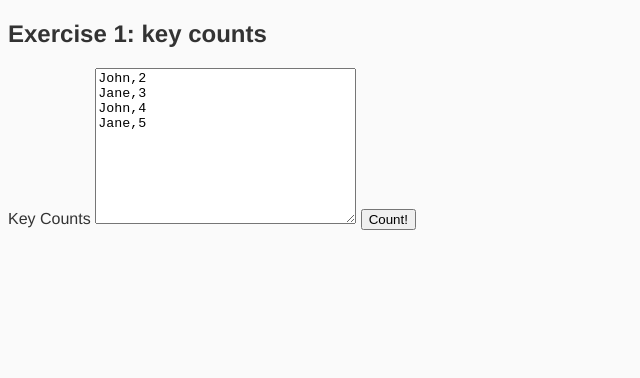
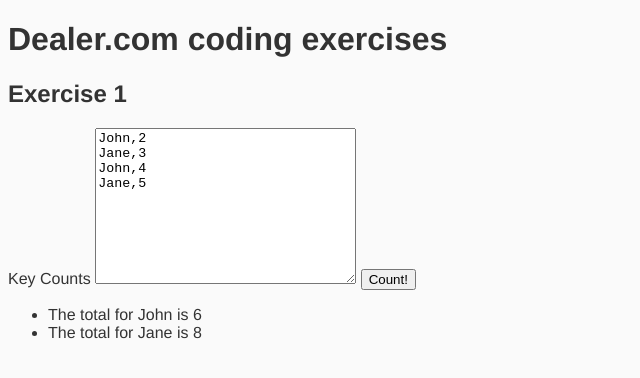
Before and after one commit to tinkertrain/dealerExercises, a website: page app/index.html in a window 1280 px wide. Both pictures are taken after a click on the button "Count!". Shown: the whole page, without its empty margins (0-640 px from the left). Drawn offline with nearby package versions, Linux system fonts and the light colour scheme; files that its build step writes are made by us from their sources.

Commit message:
Tests and execution of the display results functionality

```diff
--- a/app/index.html
+++ b/app/index.html
@@ -26,13 +26,18 @@
     <!--[if lt IE 10]>
             <p class="browsehappy">You are using an <strong>outdated</strong> browser. Please <a href="http://browsehappy.com/">upgrade your browser</a> to improve your experience.</p>
         <![endif]-->
-    <!-- <h1>Dealer.com coding exercises</h1> -->
+    <h1>Dealer.com coding exercises</h1>
 
     <section class="exercise exercise__textarea">
-        <h2>Exercise 1: key counts</h2>
-        <label for="keyCounts">Key Counts</label>
-        <textarea name="keyCounts" id="keyCounts" cols="30" rows="10"></textarea>
-        <button>Count!</button>
+        <h2>Exercise 1</h2>
+        <div class="column">
+            <label for="keyCounts">Key Counts</label>
+            <textarea name="keyCounts" id="keyCounts" cols="30" rows="10"></textarea>
+            <button>Count!</button>
+        </div>
+        <div class="column">
+            <ul class="exercise__output"></ul>
+        </div>
     </section>
 
 
--- a/app/scripts/main.js
+++ b/app/scripts/main.js
@@ -18,12 +18,14 @@
   // Retrieve elements from the DOM
   var kcTextArea = document.getElementsByTagName('textarea')[0];
   var kcButton = document.getElementsByTagName('button')[0];
+  var kcOutput = document.getElementsByClassName('exercise__output')[0];
 
   // The Key Counter object
-  var KeyCounter = function(textarea, button) {
+  var KeyCounter = function(textarea, button, outputArea) {
       this.defaultValue = 'John,2\nJane,3\nJohn,4\nJane,5';
       this.textArea = textarea;
       this.button = button;
+      this.outputArea = outputArea;
   };
 
   // Method to split lines of the textarea and ocnvert into an array
@@ -56,7 +58,6 @@
     var key;
 
     arrObjs.forEach(function(obj, index) {
-
       if(index === 0) {
         consolidatedArray.push(
           {
@@ -66,8 +67,6 @@
         keys.push(obj.key);
       }
       else {
-        console.log(index);
-        console.log(consolidatedArray);
         if(keys.indexOf(obj.key) === -1) {
           consolidatedArray.push({
             key: obj.key,
@@ -87,19 +86,28 @@
     return consolidatedArray;
   };
 
+  // Method to display the results in the output area
+  KeyCounter.prototype.displayResults = function(arr) {
+    var results = [];
+    var tempStr;
+    kc.outputArea.innerHTML = '';
+    arr.forEach(function(item) {
+      kc.outputArea.innerHTML += '<li>The total for ' + item.key + ' is ' + item.count + '</li>';
+    });
+    console.log(kc.outputArea.innerHTML);
+  };
 
   // Make an instance of the object
-  var kc = new KeyCounter(kcTextArea, kcButton);
+  var kc = new KeyCounter(kcTextArea, kcButton, kcOutput);
 
   // Fill the textarea with the default value
   kc.textArea.value = kc.defaultValue;
 
   kc.button.addEventListener("click", function( event ) {
-
       kc.textAreaArray = kc.splitLines(kc.textArea.value);
       kc.textAreaObjs = kc.convertIntoObjs(kc.textAreaArray);
-      console.log(kc.textAreaObjs);
       kc.parsedObj = kc.consolidateArray(kc.textAreaObjs);
+      kc.displayResults(kc.parsedObj);
     }, false);
 
   // expose the object
```
Also changed, not shown: test/index.html (+9 -4 lines), test/spec/test.js (+3 -0 lines).
